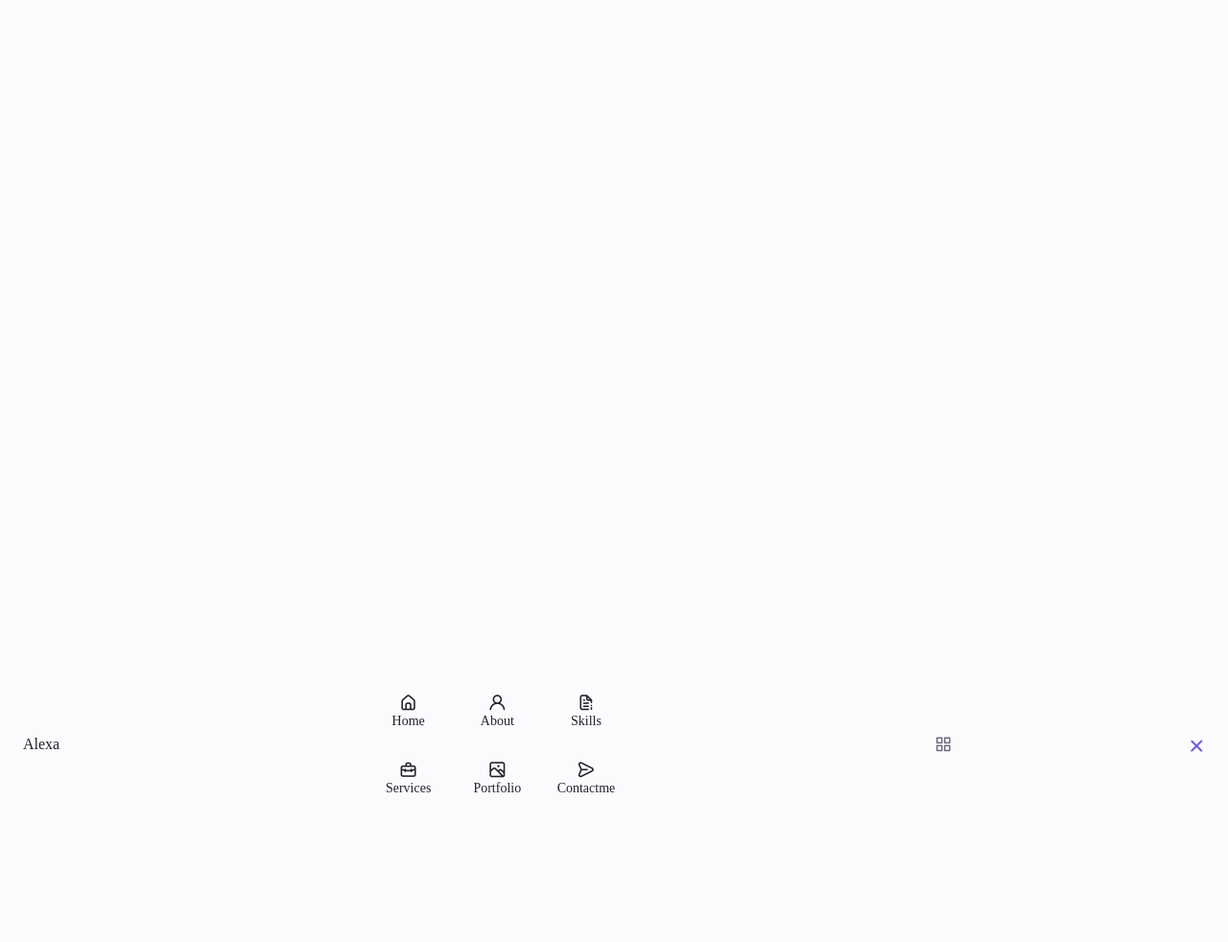
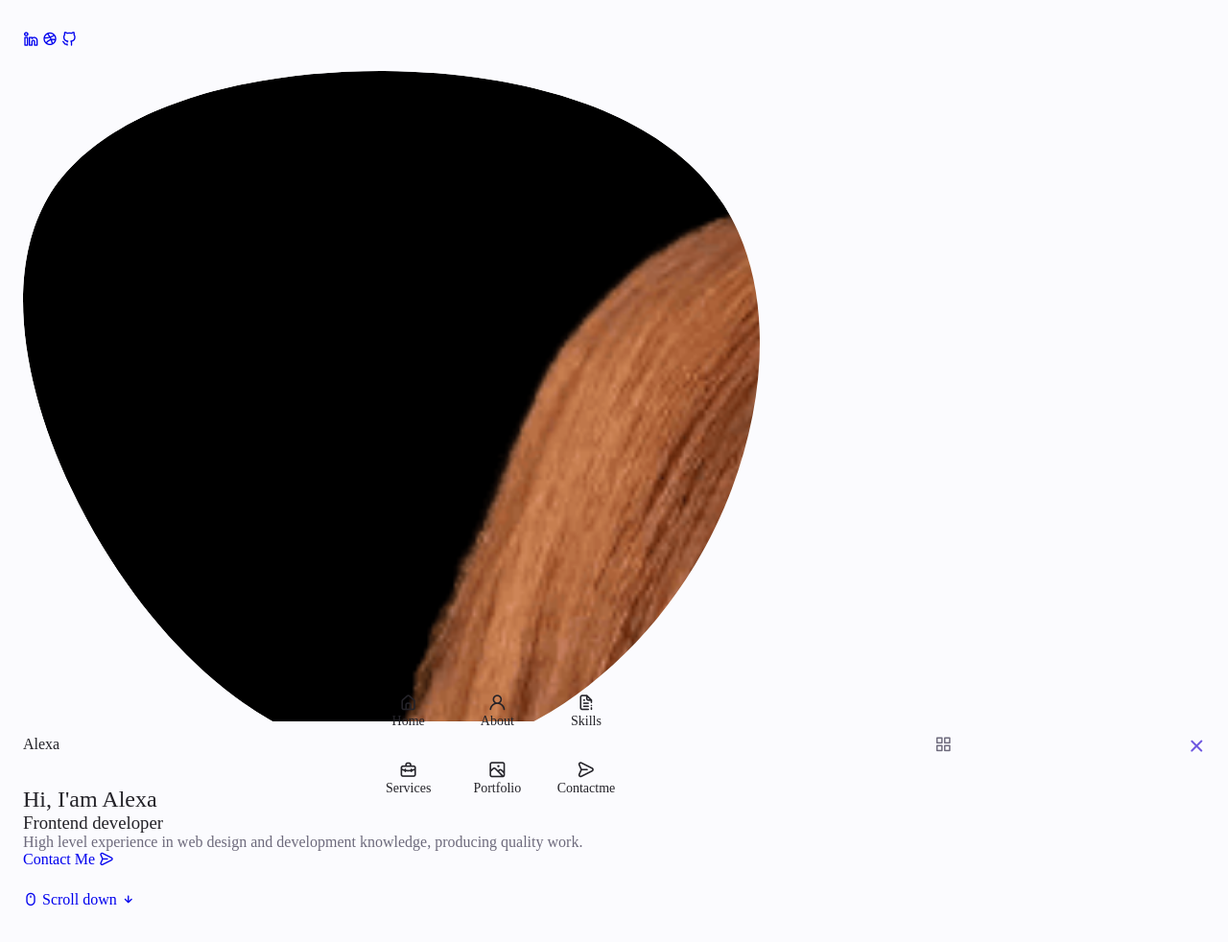
Before and after one commit to pyeonne/portfolio, a plain HTML site: page index.html in a window 1280 px wide. Shown: the top 982 px of the page at 96% size. Before the commit the page ends 912 px from the top, so only its background shows below. Drawn offline with nearby package versions, Linux system fonts and the light colour scheme.

Commit message:
HTML: Home

```diff
--- a/index.html
+++ b/index.html
@@ -74,9 +74,71 @@
         </header>
 
         <!--==================== MAIN ====================-->
-        <main class="main">
+        <main role="main" class="main">
             <!--==================== HOME ====================-->
-            <section class="home section" id="home"></section>
+            <section class="home section" id="home">
+                <div class="home__container container grid">
+                    <div class="home__content grid">
+                        <div class="home__social">
+                            <a href="https://www.linkedin.com/" target="_blnk" class="home__social-icon">
+                                <i class="uil uil-linkedin-alt"></i>
+                            </a>
+                            <a href="https://dribbble.com/" target="_blnk" class="home__social-icon">
+                                <i class="uil uil-dribbble"></i>
+                            </a>
+                            <a href="https://github.com/" target="_blnk" class="home__social-icon">
+                                <i class="uil uil-github-alt"></i>
+                            </a>
+                        </div>
+
+                        <div class="home__img">
+                            <svg
+                                class="home__blob"
+                                viewBox="0 0 200 187"
+                                xmlns="http://www.w3.org/2000/svg"
+                                xmlns:xlink="http://www.w3.org/1999/xlink"
+                            >
+                                <mask id="mask0" mask-type="alpha">
+                                    <path
+                                        d="M190.312 36.4879C206.582 62.1187 201.309 102.826 182.328 134.186C163.346 165.547
+                                    130.807 187.559 100.226 186.353C69.6454 185.297 41.0228 161.023 21.7403 129.362C2.45775
+                                    97.8511 -7.48481 59.1033 6.67581 34.5279C20.9871 10.1032 59.7028 -0.149132 97.9666
+                                    0.00163737C136.23 0.303176 174.193 10.857 190.312 36.4879Z"
+                                    />
+                                </mask>
+                                <g mask="url(#mask0)">
+                                    <path
+                                        d="M190.312 36.4879C206.582 62.1187 201.309 102.826 182.328 134.186C163.346
+                                    165.547 130.807 187.559 100.226 186.353C69.6454 185.297 41.0228 161.023 21.7403
+                                    129.362C2.45775 97.8511 -7.48481 59.1033 6.67581 34.5279C20.9871 10.1032 59.7028
+                                    -0.149132 97.9666 0.00163737C136.23 0.303176 174.193 10.857 190.312 36.4879Z"
+                                    />
+                                    <image class="home__blob-img" xlink:href="assets/img/perfil.png" />
+                                </g>
+                            </svg>
+                        </div>
+                    </div>
+
+                    <div class="home__data">
+                        <h1 class="home__title">Hi, I'am Alexa</h1>
+                        <h3 class="home__subtitle">Frontend developer</h3>
+                        <p class="home__description">
+                            High level experience in web design and development knowledge, producing quality
+                            work.
+                        </p>
+                        <a href="#contact" class="button button--flex">
+                            Contact Me <i class="uil uil-message button__icon"></i>
+                        </a>
+                    </div>
+                    <div class="home__scroll">
+                        <a href="#about" class="home__scroll-button button--flex">
+                            <i class="uil uil-mouse-alt home__scroll-mouse"></i>
+                            <span class="home__scroll-name">Scroll down</span>
+                            <i class="uil uil-arrow-down home__scroll-arrow"></i>
+                        </a>
+                    </div>
+                </div>
+            </section>
 
             <!--==================== ABOUT ====================-->
             <section class="about section" id="about"></section>
```
